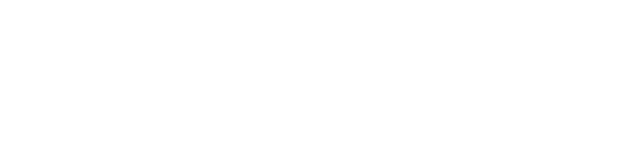
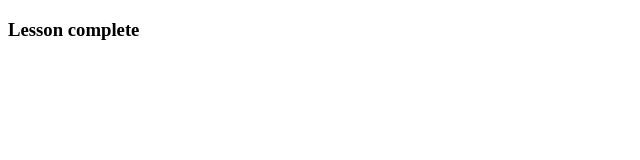
Before and after one commit to kamilMalinowski/30-days-with-JavaScript, a plain HTML site: page challenges/14/index.html in a window 1280 px wide. Shown: the whole page, without its empty margins (0-640 px from the left). Drawn offline with Linux system fonts and the light colour scheme.

Commit message:
Challenge - day 14

```diff
--- a/challenges/14/index.html
+++ b/challenges/14/index.html
@@ -6,7 +6,7 @@
   <title>JS Reference VS Copy</title>
 </head>
 <body>
-
+<h3>Lesson complete</h3>
   <script>
     // start with strings, numbers and booleans
 
```
